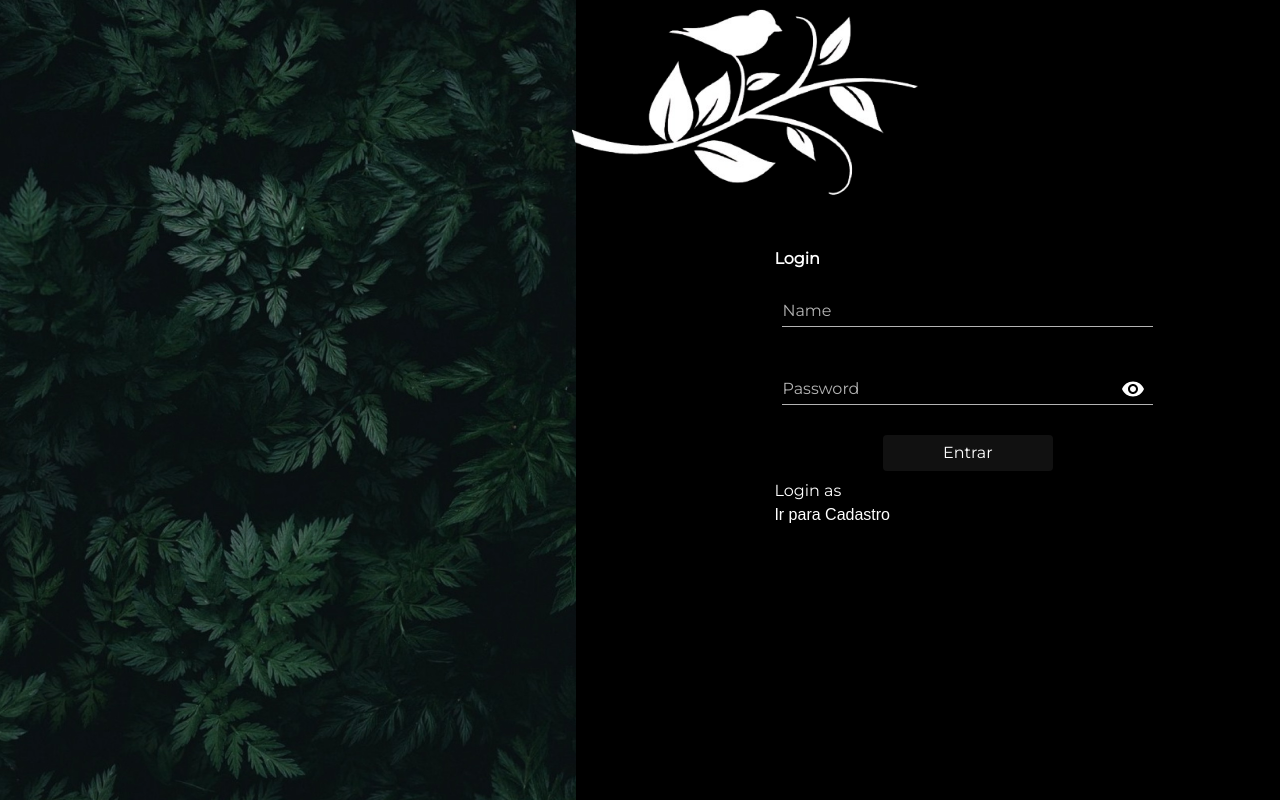
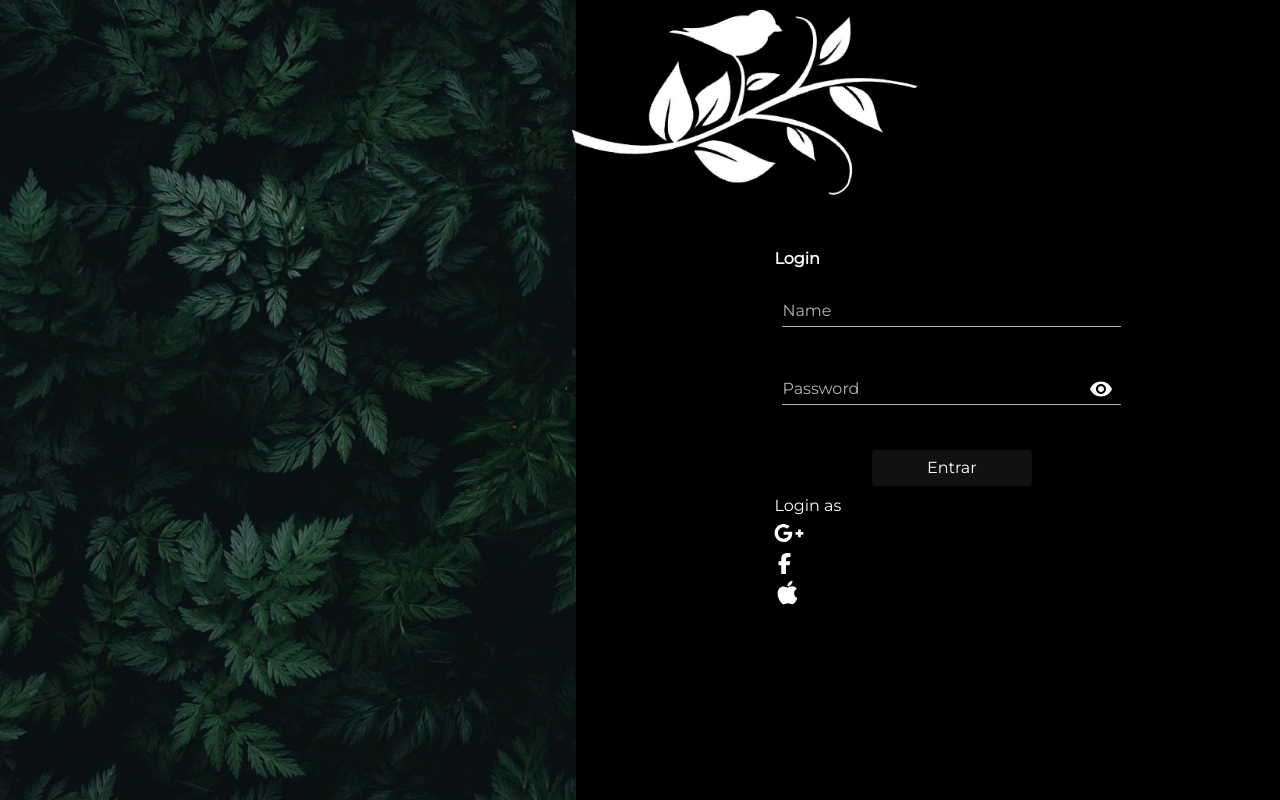
Before and after one commit to LeonanAraudo/ProjectForm, a Next.js app: page / in a window 1280 px wide. Built offline with nearby package versions, Linux system fonts and the light colour scheme.

Commit message:
update Icons

```diff
--- a/package.json
+++ b/package.json
@@ -11,6 +11,9 @@
   "dependencies": {
     "@emotion/react": "^11.13.3",
     "@emotion/styled": "^11.13.0",
+    "@fortawesome/fontawesome-svg-core": "^6.7.1",
+    "@fortawesome/free-brands-svg-icons": "^6.7.1",
+    "@fortawesome/react-fontawesome": "^0.2.2",
     "@mui/icons-material": "6.1.7",
     "@mui/material": "^6.1.7",
     "next": "15.0.3",
--- a/src/app/componentes/formLogin/login.tsx
+++ b/src/app/componentes/formLogin/login.tsx
@@ -13,6 +13,8 @@ import { createTheme, ThemeProvider } from '@mui/material/styles';
 import { montserrat } from '../../fonts'
 import Stack from '@mui/material/Stack';
 import Button from '@mui/material/Button';
+import { FontAwesomeIcon } from '@fortawesome/react-fontawesome'
+import { faApple, faFacebookF, faGooglePlusG } from '@fortawesome/free-brands-svg-icons';
 
 const theme = createTheme({
     palette: {
@@ -31,7 +33,7 @@ const theme = createTheme({
       MuiButton: {
         styleOverrides: {
           root: {
-            padding: '4px 60px',
+            padding: '4px 55px',
             fontSize: '16px',
             textTransform: 'none'
           },
@@ -78,12 +80,12 @@ export default function Login(){
     <ThemeProvider theme={theme}>
              <Box
                 component="form"
-                sx={{ m: 1, width: '35ch',display:'flex',flexDirection:'column',gap:'30px' } }
+                sx={{ m: 1, width: '32ch',display:'flex',flexDirection:'column',gap:'30px' } }
                 >
                 <TextField id="standard-basic" label="Name" variant="standard" />
-                <FormControl sx={{ width: '35ch' }} variant="standard">
+                <FormControl sx={{ width: '32ch' }} variant="standard">
                     <InputLabel htmlFor="standard-adornment-password" sx={{
-            input: { color: '#ffffff' }, // Cor do texto no campo
+            input: { color: '#ffffff' },
           }}>Password</InputLabel>
                     <Input
                         id="standard-adornment-password"
@@ -104,14 +106,33 @@ export default function Login(){
                         }
                     />
                 </FormControl>
-                <Stack  direction="row" sx={{display:'flex', alingItens:'center', justifyContent:'center'}}>
+                <Stack  direction="row" sx={{display:'flex', alingItens:'center', justifyContent:'center',marginTop:'15px'}}>
                   <Button variant="contained" color='secondary'>Entrar</Button>
                 </Stack>
              </Box>
     </ThemeProvider>
       <div>
-        <p>Login as</p>
+        <p className='text-center mt-6 mb-4'>Login as</p>
         <div>
+        <nav>
+          <ul className='gap-5 flex flex-row items-center justify-center'>
+            <li>
+              <a href='#'>
+                <FontAwesomeIcon icon={faGooglePlusG} style={{color: "#ffffff",width:'30px',height:'30px'}} />
+              </a>
+            </li>
+            <li>
+              <a href='#'>
+                 <FontAwesomeIcon icon={faFacebookF} style={{color: "#ffffff",width:'21px',height:'21px'}}/>
+              </a>
+            </li>
+            <li>
+              <a href='#'>
+                <FontAwesomeIcon icon={faApple} style={{color: "#ffffff", width:'27px',height:'27px'}}/>
+              </a>
+            </li>
+          </ul>
+        </nav>
 
         </div>
       </div>
--- a/src/app/page.jsx
+++ b/src/app/page.jsx
@@ -1,6 +1,4 @@
 'use client';
-
-import { Style } from '@mui/icons-material';
 import Cadastro from './componentes/formCadastro/cadastro';
 import Login from './componentes/formLogin/login';
 import style from './style.module.css';
@@ -27,7 +25,6 @@ export default function Home() {
                     </div>
                     <div className={style.alingLogin}>
                        <Login />
-                       <button onClick={toggleForms}>Ir para Cadastro</button>
                     </div>
                 </div>
             </div>
```
Also changed, not shown: 1 other file (tests, documents, lock files or other folders).
